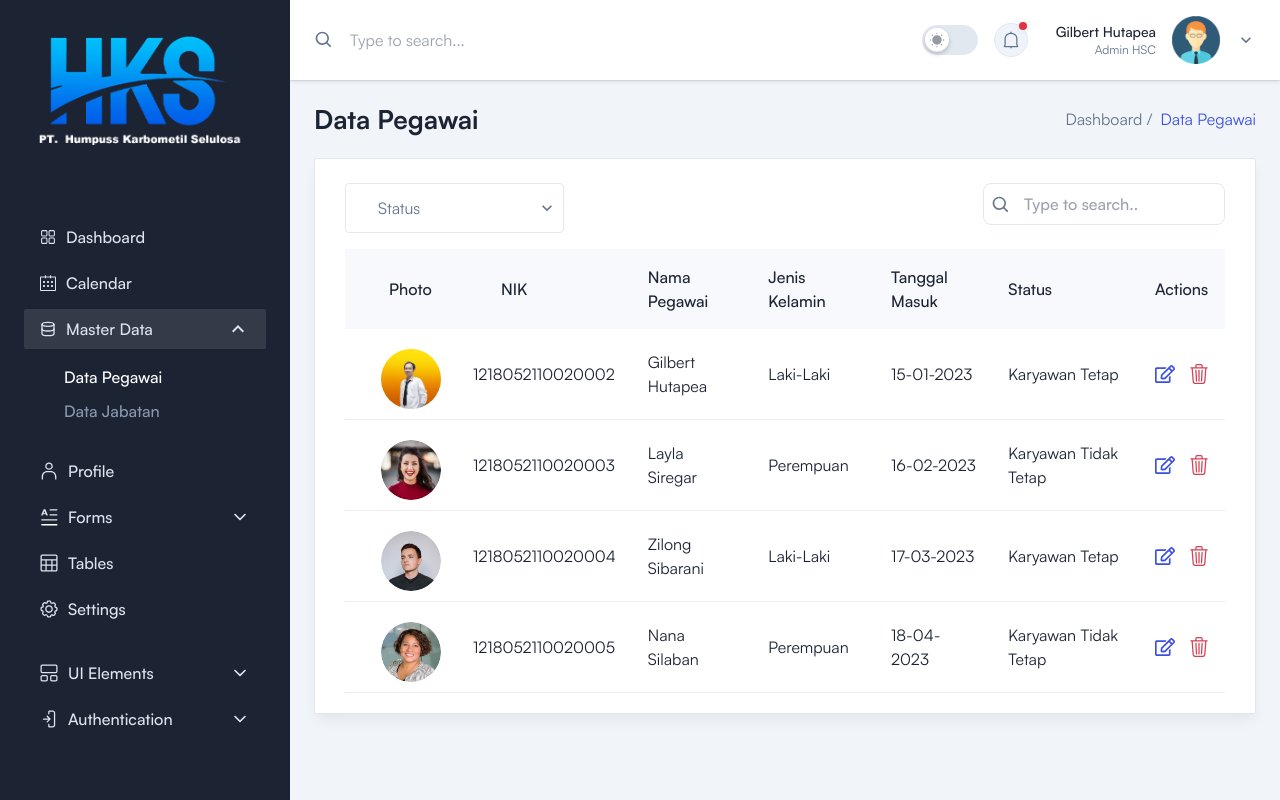
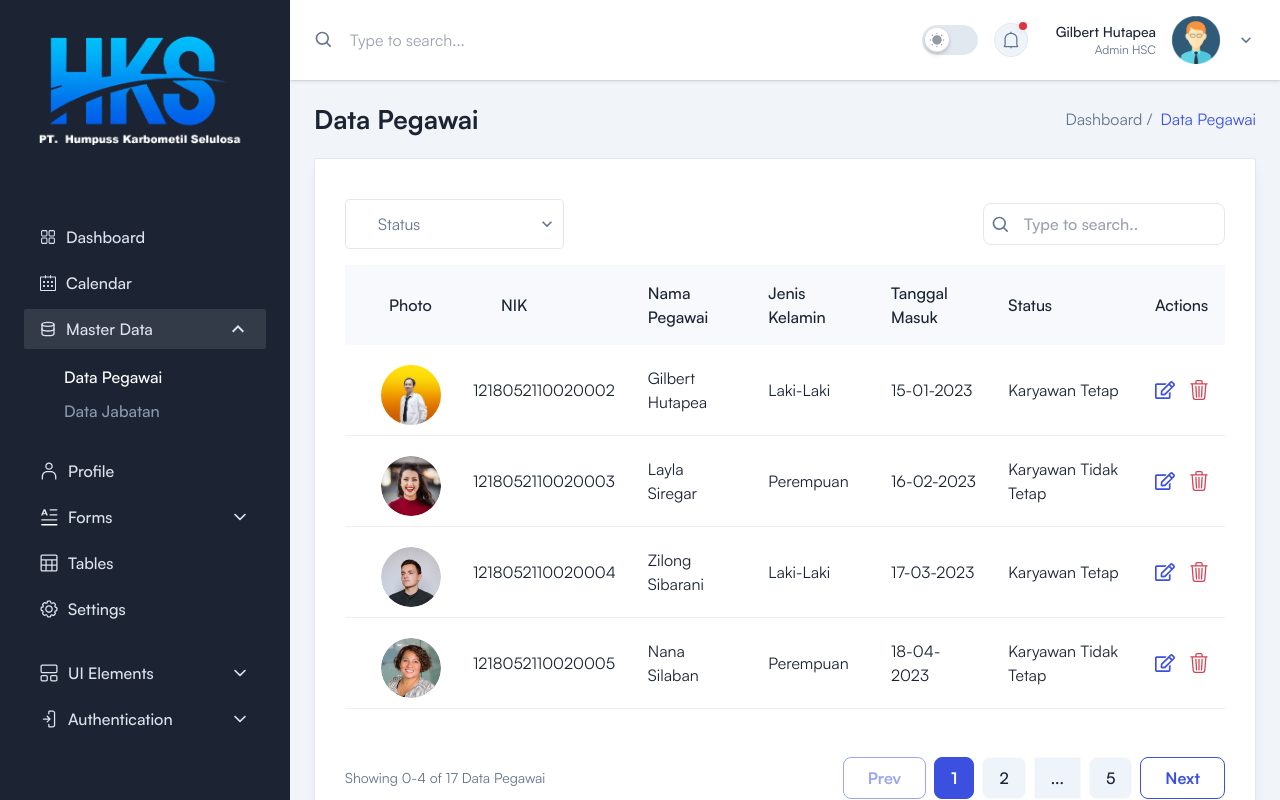
Before and after one commit to SoftwareKings/mern-employee-salary-management, a React (Vite) app in the folder Frontend/: page /admin/masterdata/data-pegawai in a window 1280 px wide. Built offline with nearby package versions, Linux system fonts and the light colour scheme.

Commit message:
Refactor

```diff
--- /dev/null
+++ b/Frontend/src/Utils/DataPegawaiPeople.jsx
@@ -0,0 +1,162 @@
+import User1 from '../Assets/images/user/gilbert.png'
+import User2 from '../Assets/images/user/user-02.png'
+import User3 from '../Assets/images/user/user-01.png'
+import User4 from '../Assets/images/user/user-04.png'
+
+const DataPegawaiPeople = [
+    {
+        id: 1,
+        namaPegawai: "Gilbert Hutapea",
+        photo: <img src={User1} alt="Gilbert Hutapea" />,
+        nik: "1218052110020002",
+        jenisKelamin: "Laki-Laki",
+        tanggalMasuk: "15-01-2023",
+        status: "Karyawan Tetap",
+    },
+    {
+        id: 2,
+        namaPegawai: "Layla Siregar",
+        photo: <img src={User2} alt="Layla Siregar" />,
+        nik: "1218052110020003",
+        jenisKelamin: "Perempuan",
+        tanggalMasuk: "16-02-2023",
+        status: "Karyawan Tidak Tetap",
+    },
+    {
+        id: 3,
+        namaPegawai: "Zilong Sibarani",
+        photo: <img src={User3} alt="Zilong Sibarani" />,
+        nik: "1218052110020004",
+        jenisKelamin: "Laki-Laki",
+        tanggalMasuk: "17-03-2023",
+        status: "Karyawan Tetap",
+    },
+    {
+        id: 4,
+        namaPegawai: "Nana Silaban",
+        photo: <img src={User4} alt="Nana Silaban" />,
+        nik: "1218052110020005",
+        jenisKelamin: "Perempuan",
+        tanggalMasuk: "18-04-2023",
+        status: "Karyawan Tidak Tetap",
+    },
+    {
+        id: 5,
+        namaPegawai: "Nana Silaban",
+        photo: <img src={User4} alt="Nana Silaban" />,
+        nik: "1218052110020005",
+        jenisKelamin: "Perempuan",
+        tanggalMasuk: "18-04-2023",
+        status: "Karyawan Tidak Tetap",
+    },
+    {
+        id: 6,
+        namaPegawai: "Nana Silaban",
+        photo: <img src={User4} alt="Nana Silaban" />,
+        nik: "1218052110020005",
+        jenisKelamin: "Perempuan",
+        tanggalMasuk: "18-04-2023",
+        status: "Karyawan Tidak Tetap",
+    },
+    {
+        id: 7,
+        namaPegawai: "Nana Silaban",
+        photo: <img src={User4} alt="Nana Silaban" />,
+        nik: "1218052110020005",
+        jenisKelamin: "Perempuan",
+        tanggalMasuk: "18-04-2023",
+        status: "Karyawan Tidak Tetap",
+    },
+    {
+        id: 8,
+        namaPegawai: "Nana Silaban",
+        photo: <img src={User4} alt="Nana Silaban" />,
+        nik: "1218052110020005",
+        jenisKelamin: "Perempuan",
+        tanggalMasuk: "18-04-2023",
+        status: "Karyawan Tidak Tetap",
+    },
+    {
+        id: 9,
+        namaPegawai: "Nana Silaban",
+        photo: <img src={User4} alt="Nana Silaban" />,
+        nik: "1218052110020005",
+        jenisKelamin: "Perempuan",
+        tanggalMasuk: "18-04-2023",
+        status: "Karyawan Tidak Tetap",
+    },
+    {
+        id: 10,
+        namaPegawai: "Nana Silaban",
+        photo: <img src={User4} alt="Nana Silaban" />,
+        nik: "1218052110020005",
+        jenisKelamin: "Perempuan",
+        tanggalMasuk: "18-04-2023",
+        status: "Karyawan Tidak Tetap",
+    },
+    {
+        id: 11,
+        namaPegawai: "Nana Silaban",
+        photo: <img src={User4} alt="Nana Silaban" />,
+        nik: "1218052110020005",
+        jenisKelamin: "Perempuan",
+        tanggalMasuk: "18-04-2023",
+        status: "Karyawan Tidak Tetap",
+    },
+    {
+        id: 12,
+        namaPegawai: "Nana Silaban",
+        photo: <img src={User4} alt="Nana Silaban" />,
+        nik: "1218052110020005",
+        jenisKelamin: "Perempuan",
+        tanggalMasuk: "18-04-2023",
+        status: "Karyawan Tidak Tetap",
+    },
+    {
+        id: 13,
+        namaPegawai: "Nana Silaban",
+        photo: <img src={User4} alt="Nana Silaban" />,
+        nik: "1218052110020005",
+        jenisKelamin: "Perempuan",
+        tanggalMasuk: "18-04-2023",
+        status: "Karyawan Tidak Tetap",
+    },
+    {
+        id: 14,
+        namaPegawai: "Nana Silaban",
+        photo: <img src={User4} alt="Nana Silaban" />,
+        nik: "1218052110020005",
+        jenisKelamin: "Perempuan",
+        tanggalMasuk: "18-04-2023",
+        status: "Karyawan Tidak Tetap",
+    },
+    {
+        id: 15,
+        namaPegawai: "Nana Silaban",
+        photo: <img src={User4} alt="Nana Silaban" />,
+        nik: "1218052110020005",
+        jenisKelamin: "Perempuan",
+        tanggalMasuk: "18-04-2023",
+        status: "Karyawan Tidak Tetap",
+    },
+    {
+        id: 16,
+        namaPegawai: "Nana Silaban",
+        photo: <img src={User4} alt="Nana Silaban" />,
+        nik: "1218052110020005",
+        jenisKelamin: "Perempuan",
+        tanggalMasuk: "18-04-2023",
+        status: "Karyawan Tidak Tetap",
+    },
+    {
+        id: 17,
+        namaPegawai: "Nana Silaban",
+        photo: <img src={User4} alt="Nana Silaban" />,
+        nik: "1218052110020005",
+        jenisKelamin: "Perempuan",
+        tanggalMasuk: "18-04-2023",
+        status: "Karyawan Tidak Tetap",
+    },
+];
+
+export default DataPegawaiPeople;
--- a/Frontend/src/pages/MasterData/DataPegawai/DataPegawai.jsx
+++ b/Frontend/src/pages/MasterData/DataPegawai/DataPegawai.jsx
@@ -1,24 +1,54 @@
-import { useState } from 'react';
+import { useState, useEffect } from 'react';
 import DefaultLayout from '../../../layout/DefaultLayout';
-import User1 from '../../../Assets/images/user/gilbert.png'
-import User2 from '../../../Assets/images/user/user-02.png'
-import User3 from '../../../Assets/images/user/user-01.png'
-import User4 from '../../../Assets/images/user/user-04.png'
+import DataPegawaiPeople from '../../../Utils/DataPegawaiPeople';
+
 import Breadcrumb from '../../../components/Breadcrumb/Breadcrumb';
 import { FaRegEdit } from 'react-icons/fa'
 import { BsTrash3 } from 'react-icons/bs'
 import { BiSearch } from 'react-icons/bi'
 import { MdOutlineKeyboardArrowDown } from 'react-icons/md'
 
+const ITEMS_PER_PAGE = 4;
+
+const DataPegawai = () => {
+    const [currentPage, setCurrentPage] = useState(1);
+    const [startIndex, setStartIndex] = useState(0);
+    const [endIndex, setEndIndex] = useState(ITEMS_PER_PAGE);
+    const [dataPegawai, setDataPegawai] = useState([]);
+
+    const totalPages = Math.ceil(DataPegawaiPeople.length / ITEMS_PER_PAGE);
+
+    useEffect(() => {
+        setDataPegawai(DataPegawaiPeople.slice(startIndex, endIndex));
+    }, [startIndex, endIndex]);
+
+    const goToPrevPage = () => {
+        if (currentPage > 1) {
+            setCurrentPage((prev) => prev - 1);
+            setStartIndex((prev) => prev - ITEMS_PER_PAGE);
+            setEndIndex((prev) => prev - ITEMS_PER_PAGE);
+        }
+    };
+
+    const shouldShowEllipsis = (startIndex, endIndex) => {
+        return endIndex !== totalPages && endIndex - startIndex !== 2;
+    };
+
+    const goToNextPage = () => {
+        if (currentPage < totalPages) {
+            setCurrentPage((prev) => prev + 1);
+            setStartIndex((prev) => prev + ITEMS_PER_PAGE);
+            setEndIndex((prev) => prev + ITEMS_PER_PAGE);
+        }
+    };
 
 
-const DataPegawai = () => {
     return (
         <DefaultLayout>
             <Breadcrumb pageName='Data Pegawai' />
 
             <div className='rounded-sm border border-stroke bg-white px-5 pt-6 pb-2.5 shadow-default dark:border-strokedark dark:bg-boxdark sm:px-7.5 xl:pb-1'>
-                <div className="flex flex-col md:flex-row md:justify-between">
+                <div className="flex justify-between items-center mt-4 flex-col md:flex-row md:justify-between">
                     <div className="relative flex-1 md:mr-2 mb-4 md:mb-0 ">
                         <div className='relative'>
                             <span className='absolute top-1/2 left-48 z-30 -translate-y-1/2 text-xl'>
@@ -71,26 +101,27 @@ const DataPegawai = () => {
                             </tr>
                         </thead>
                         <tbody>
-                            <tr>
+                            {dataPegawai.map(({ _id, photo, nik, namaPegawai, jenisKelamin, tanggalMasuk, status }) => (
+                                <tr key={dataPegawai.id}>
                                     <td className='border-b border-[#eee] py-5 px-4 pl-9 dark:border-strokedark'>
                                         <div className="h-12.5 w-15">
-                                        <img className='rounded-full' src={User1} alt="Gilbert Hutapea" />
+                                            <div className='rounded-full overflow-hidden'> {photo}</div>
                                         </div>
                                     </td>
                                     <td className='border-b border-[#eee] py-5 px-4 dark:border-strokedark'>
-                                    <p className='text-black dark:text-white'>1218052110020002</p>
+                                        <p className='text-black dark:text-white'>{nik}</p>
                                     </td>
                                     <td className='border-b border-[#eee] py-5 px-4 dark:border-strokedark'>
-                                    <p className='text-black dark:text-white'>Gilbert Hutapea</p>
+                                        <p className='text-black dark:text-white'>{namaPegawai}</p>
                                     </td>
                                     <td className='border-b border-[#eee] py-5 px-4 dark:border-strokedark'>
-                                    <p className='text-black dark:text-white'>Laki-Laki</p>
+                                        <p className='text-black dark:text-white'>{jenisKelamin}</p>
                                     </td>
                                     <td className='border-b border-[#eee] py-5 px-4 dark:border-strokedark'>
-                                    <p className='text-black dark:text-white'>15-01-2023</p>
+                                        <p className='text-black dark:text-white'>{tanggalMasuk}</p>
                                     </td>
                                     <td className='border-b border-[#eee] py-5 px-4 dark:border-strokedark'>
-                                    <p className='text-black dark:text-white'>Karyawan Tetap</p>
+                                        <p className='text-black dark:text-white'>{status}</p>
                                     </td>
                                     <td className='border-b border-[#eee] py-5 px-4 dark:border-strokedark'>
                                         <div className='flex items-center space-x-3.5'>
@@ -103,107 +134,80 @@ const DataPegawai = () => {
                                         </div>
                                     </td>
                                 </tr>
+                            ))}
+                        </tbody>
+                    </table>
+                </div>
 
-                            <tr>
-                                <td className='border-b border-[#eee] py-5 px-4 pl-9 dark:border-strokedark'>
-                                    <div className="h-12.5 w-15">
-                                        <img className='rounded-full' src={User2} alt="Layla Siregar" />
+                    <div className='flex justify-between items-center mt-4 flex-col md:flex-row md:justify-between'>
+                        <div className='flex items-center space-x-2'>
+                            <span className='text-gray-5 dark:text-gray-4 text-sm py-4'>
+                                Showing {startIndex}-{endIndex} of {DataPegawaiPeople.length} Data Pegawai
+                            </span>
                         </div>
-                                </td>
-                                <td className='border-b border-[#eee] py-5 px-4 dark:border-strokedark'>
-                                    <p className='text-black dark:text-white'>1218052110020003</p>
-                                </td>
-                                <td className='border-b border-[#eee] py-5 px-4 dark:border-strokedark'>
-                                    <p className='text-black dark:text-white'>Layla Siregar</p>
-                                </td>
-                                <td className='border-b border-[#eee] py-5 px-4 dark:border-strokedark'>
-                                    <p className='text-black dark:text-white'>Perempuan</p>
-                                </td>
-                                <td className='border-b border-[#eee] py-5 px-4 dark:border-strokedark'>
-                                    <p className='text-black dark:text-white'>16-02-2023</p>
-                                </td>
-                                <td className='border-b border-[#eee] py-5 px-4 dark:border-strokedark'>
-                                    <p className='text-black dark:text-white'>Karyawan Tidak Tetap</p>
-                                </td>
-                                <td className='border-b border-[#eee] py-5 px-4 dark:border-strokedark'>
-                                    <div className='flex items-center space-x-3.5'>
-                                        <button className='hover:text-black'>
-                                            <FaRegEdit className="text-primary text-xl hover:text-black dark:hover:text-white" />
+                        <div className='flex space-x-2 py-4'>
+                            <button
+                                disabled={currentPage === 1}
+                                onClick={goToPrevPage}
+                                className='py-2 px-6 rounded-lg border border-primary text-primary font-semibold hover:bg-primary hover:text-white dark:text-white dark:border-primary dark:hover:bg-primary dark:hover:text-white disabled:opacity-50'
+                            >
+                                Prev
                             </button>
-                                        <button className='hover:text-black'>
-                                            <BsTrash3 className="text-danger text-xl hover:text-black dark:hover:text-white" />
+                            {[...Array(Math.min(totalPages, 5))].map((_, i) => {
+                                const page = i + 1;
+                                if (page === currentPage) {
+                                    return (
+                                        <div
+                                            key={i}
+                                            className="py-2 px-4 rounded-lg border border-primary bg-primary text-white font-semibold hover:bg-primary dark:text-white dark:bg-primary dark:hover:bg-primary"
+                                        >
+                                            {page}
+                                        </div>
+                                    );
+                                } else if (page === 2 && currentPage > 4) {
+                                    return (
+                                        <p
+                                            key={i}
+                                            className="py-2 px-4 border border-gray-2 dark:bg-transparent text-black font-medium bg-gray dark:border-strokedark dark:text-white"
+                                        >
+                                            ...
+                                        </p>
+                                    );
+                                } else if (page === totalPages - 1 && currentPage < totalPages - 3) {
+                                    return (
+                                        <p
+                                            key={i}
+                                            className="py-2 px-4 border border-gray-2 dark:bg-transparent text-black font-medium bg-gray dark:border-strokedark dark:text-white"
+                                        >
+                                            ...
+                                        </p>
+                                    );
+                                } else if (
+                                    page === 1 ||
+                                    page === totalPages ||
+                                    (page >= currentPage - 1 && page <= currentPage + 1)
+                                ) {
+                                    return (
+                                        <div
+                                            key={i}
+                                            className="py-2 px-4 rounded-lg border border-gray-2 text-black dark:bg-transparent bg-gray font-medium dark:border-strokedark dark:text-white"
+                                        >
+                                            {page}
+                                        </div>
+                                    );
+                                } else {
+                                    return null;
+                                }
+                            })}
+
+                            <button
+                                disabled={currentPage === totalPages}
+                                onClick={goToNextPage}
+                                className='py-2 px-6 rounded-lg border border-primary text-primary font-semibold hover:bg-primary hover:text-white dark:text-white dark:border-primary dark:hover:bg-primary dark:hover:text-white disabled:opacity-50'
+                            >
+                                Next
                             </button>
                         </div>
-                                </td>
-                            </tr>
-
-                            <tr>
-                                <td className='border-b border-[#eee] py-5 px-4 pl-9 dark:border-strokedark'>
-                                    <div className="h-12.5 w-15">
-                                        <img className='rounded-full' src={User3} alt="Zilong Sibarani" />
-                                    </div>
-                                </td>
-                                <td className='border-b border-[#eee] py-5 px-4 dark:border-strokedark'>
-                                    <p className='text-black dark:text-white'>1218052110020004</p>
-                                </td>
-                                <td className='border-b border-[#eee] py-5 px-4 dark:border-strokedark'>
-                                    <p className='text-black dark:text-white'>Zilong Sibarani</p>
-                                </td>
-                                <td className='border-b border-[#eee] py-5 px-4 dark:border-strokedark'>
-                                    <p className='text-black dark:text-white'>Laki-Laki</p>
-                                </td>
-                                <td className='border-b border-[#eee] py-5 px-4 dark:border-strokedark'>
-                                    <p className='text-black dark:text-white'>17-03-2023</p>
-                                </td>
-                                <td className='border-b border-[#eee] py-5 px-4 dark:border-strokedark'>
-                                    <p className='text-black dark:text-white'>Karyawan Tetap</p>
-                                </td>
-                                <td className='border-b border-[#eee] py-5 px-4 dark:border-strokedark'>
-                                    <div className='flex items-center space-x-3.5'>
-                                        <button className='hover:text-black'>
-                                            <FaRegEdit className="text-primary text-xl hover:text-black dark:hover:text-white" />
-                                        </button>
-                                        <button className='hover:text-black'>
-                                            <BsTrash3 className="text-danger text-xl hover:text-black dark:hover:text-white" />
-                                        </button>
-                                    </div>
-                                </td>
-                            </tr>
-
-                            <tr>
-                                <td className='border-b border-[#eee] py-5 px-4 pl-9 dark:border-strokedark'>
-                                    <div className="h-12.5 w-15">
-                                        <img className='rounded-full' src={User4} alt="Nana Silaban" />
-                                    </div>
-                                </td>
-                                <td className='border-b border-[#eee] py-5 px-4 dark:border-strokedark'>
-                                    <p className='text-black dark:text-white'>1218052110020005</p>
-                                </td>
-                                <td className='border-b border-[#eee] py-5 px-4 dark:border-strokedark'>
-                                    <p className='text-black dark:text-white'>Nana Silaban</p>
-                                </td>
-                                <td className='border-b border-[#eee] py-5 px-4 dark:border-strokedark'>
-                                    <p className='text-black dark:text-white'>Perempuan</p>
-                                </td>
-                                <td className='border-b border-[#eee] py-5 px-4 dark:border-strokedark'>
-                                    <p className='text-black dark:text-white'>18-04-2023</p>
-                                </td>
-                                <td className='border-b border-[#eee] py-5 px-4 dark:border-strokedark'>
-                                    <p className='text-black dark:text-white'>Karyawan Tidak Tetap</p>
-                                </td>
-                                <td className='border-b border-[#eee] py-5 px-4 dark:border-strokedark'>
-                                    <div className='flex items-center space-x-3.5'>
-                                        <button className='hover:text-black'>
-                                            <FaRegEdit className="text-primary text-xl hover:text-black dark:hover:text-white" />
-                                        </button>
-                                        <button className='hover:text-black'>
-                                            <BsTrash3 className="text-danger text-xl hover:text-black dark:hover:text-white" />
-                                        </button>
-                                    </div>
-                                </td>
-                            </tr>
-                        </tbody>
-                    </table>
                     </div>
             </div>
         </DefaultLayout>
```
Lines whose indentation alone changed are shown as unchanged.
